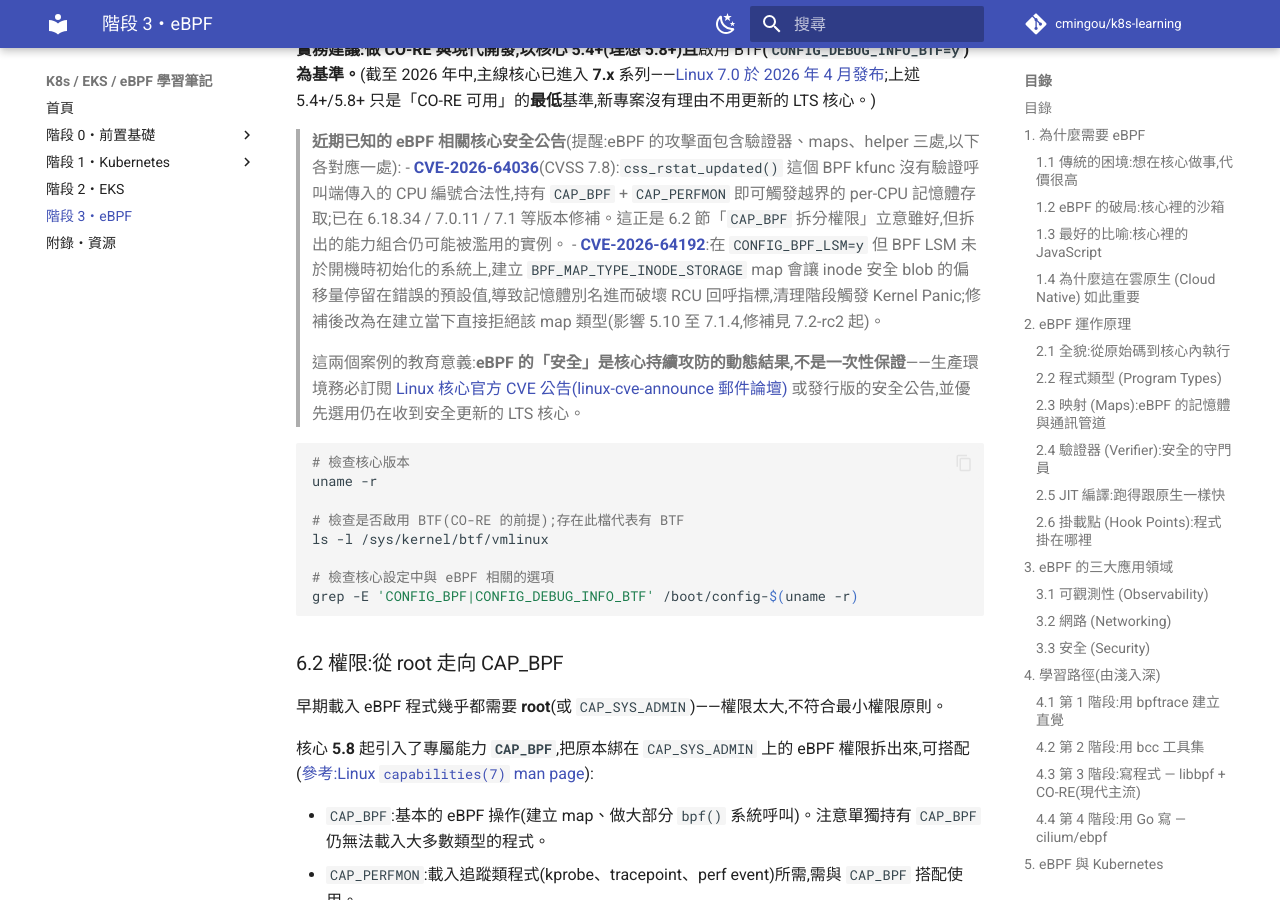
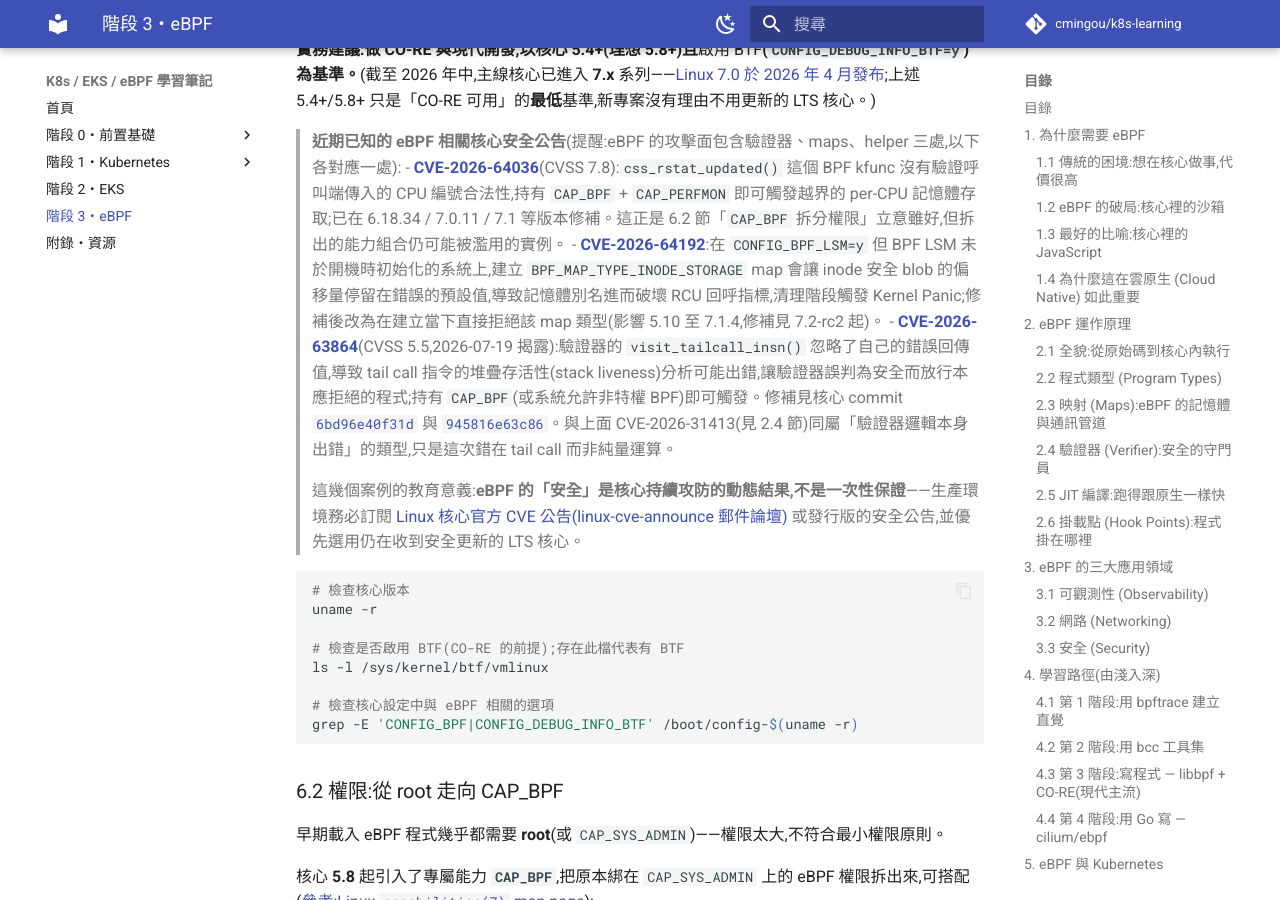
Before and after one commit to cmingou/k8s-learning, an MkDocs documentation site: the page built from docs/03-ebpf/README.md, in a window 1280 px wide and 900 px high, scrolled down 16421 px. Built offline with MkDocs 1.6.1 and Material for MkDocs 9.7.7, drawn with Linux system fonts in a browser that asks for light colours; comment, search, counter and statistics services are not loaded.

Commit message:
Add EKS Provisioned Control Plane note and CVE-2026-63864 to eBPF CVE list
- docs/02-eks/README.md: document EKS Provisioned Control Plane (scaling
  tiers, 99.99% SLA, 8XL tier, faster HPA sync) as an optional control-plane
  capacity upgrade for large-scale clusters, sourced from AWS docs and
  2026-03/2026-07 what's-new announcements.
- docs/03-ebpf/README.md: add CVE-2026-63864 (BPF verifier ignores
  visit_tailcall_insn() error, breaking tail-call stack-liveness checks) to
  the known-eBPF-CVE list, alongside the existing CVE-2026-64036/64192 entries.

````diff
--- a/docs/03-ebpf/README.md
+++ b/docs/03-ebpf/README.md
@@ -524,8 +524,9 @@ eBPF 的功能與核心版本**強相關**。各功能登場的大致里程碑(
 > **近期已知的 eBPF 相關核心安全公告**(提醒:eBPF 的攻擊面包含驗證器、maps、helper 三處,以下各對應一處):
 > - **[CVE-2026-64036](https://nvd.nist.gov/vuln/detail/CVE-2026-64036)**(CVSS 7.8):`css_rstat_updated()` 這個 BPF kfunc 沒有驗證呼叫端傳入的 CPU 編號合法性,持有 `CAP_BPF` + `CAP_PERFMON` 即可觸發越界的 per-CPU 記憶體存取;已在 6.18.34 / 7.0.11 / 7.1 等版本修補。這正是 6.2 節「`CAP_BPF` 拆分權限」立意雖好,但拆出的能力組合仍可能被濫用的實例。
 > - **[CVE-2026-64192](https://nvd.nist.gov/vuln/detail/CVE-2026-64192)**:在 `CONFIG_BPF_LSM=y` 但 BPF LSM 未於開機時初始化的系統上,建立 `BPF_MAP_TYPE_INODE_STORAGE` map 會讓 inode 安全 blob 的偏移量停留在錯誤的預設值,導致記憶體別名進而破壞 RCU 回呼指標,清理階段觸發 Kernel Panic;修補後改為在建立當下直接拒絕該 map 類型(影響 5.10 至 7.1.4,修補見 7.2-rc2 起)。
+> - **[CVE-2026-63864](https://nvd.nist.gov/vuln/detail/CVE-2026-63864)**(CVSS 5.5,2026-07-19 揭露):驗證器的 `visit_tailcall_insn()` 忽略了自己的錯誤回傳值,導致 tail call 指令的堆疊存活性(stack liveness)分析可能出錯,讓驗證器誤判為安全而放行本應拒絕的程式;持有 `CAP_BPF`(或系統允許非特權 BPF)即可觸發。修補見核心 commit [`6bd96e40f31d`](https://git.kernel.org/stable/c/6bd96e40f31d) 與 [`945816e63c86`](https://git.kernel.org/stable/c/945816e63c86)。與上面 CVE-2026-31413(見 2.4 節)同屬「驗證器邏輯本身出錯」的類型,只是這次錯在 tail call 而非純量運算。
 >
-> 這兩個案例的教育意義:**eBPF 的「安全」是核心持續攻防的動態結果,不是一次性保證**——生產環境務必訂閱 [Linux 核心官方 CVE 公告(linux-cve-announce 郵件論壇)](https://docs.kernel.org/process/cve.html) 或發行版的安全公告,並優先選用仍在收到安全更新的 LTS 核心。
+> 這幾個案例的教育意義:**eBPF 的「安全」是核心持續攻防的動態結果,不是一次性保證**——生產環境務必訂閱 [Linux 核心官方 CVE 公告(linux-cve-announce 郵件論壇)](https://docs.kernel.org/process/cve.html) 或發行版的安全公告,並優先選用仍在收到安全更新的 LTS 核心。
 
 ```bash
 # 檢查核心版本
````
Also changed, not shown: docs/02-eks/README.md (+2 -0 lines).
